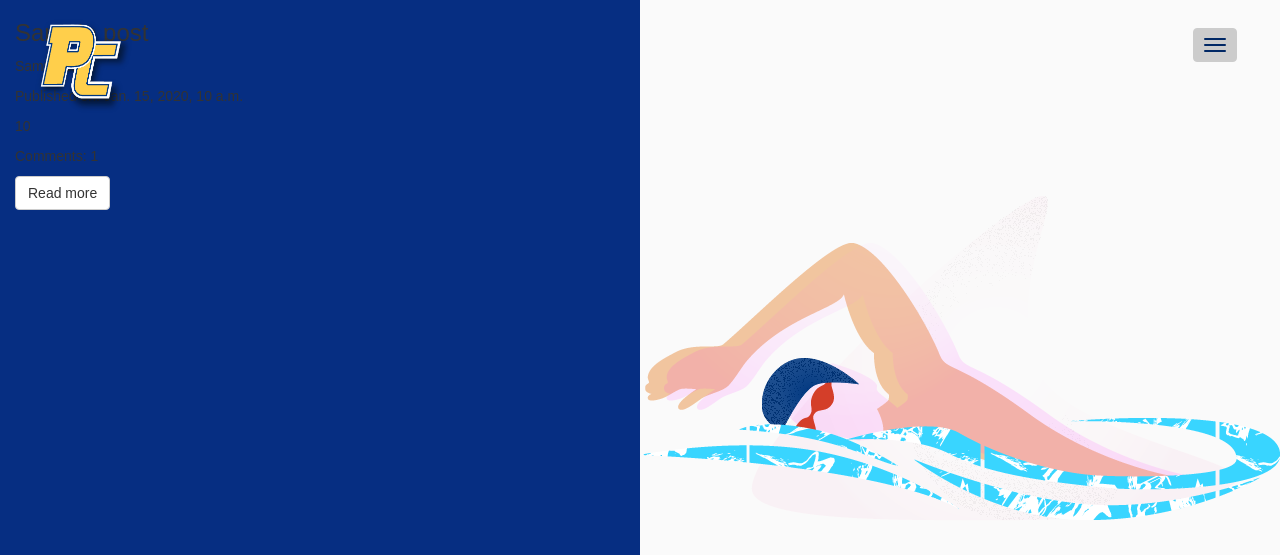
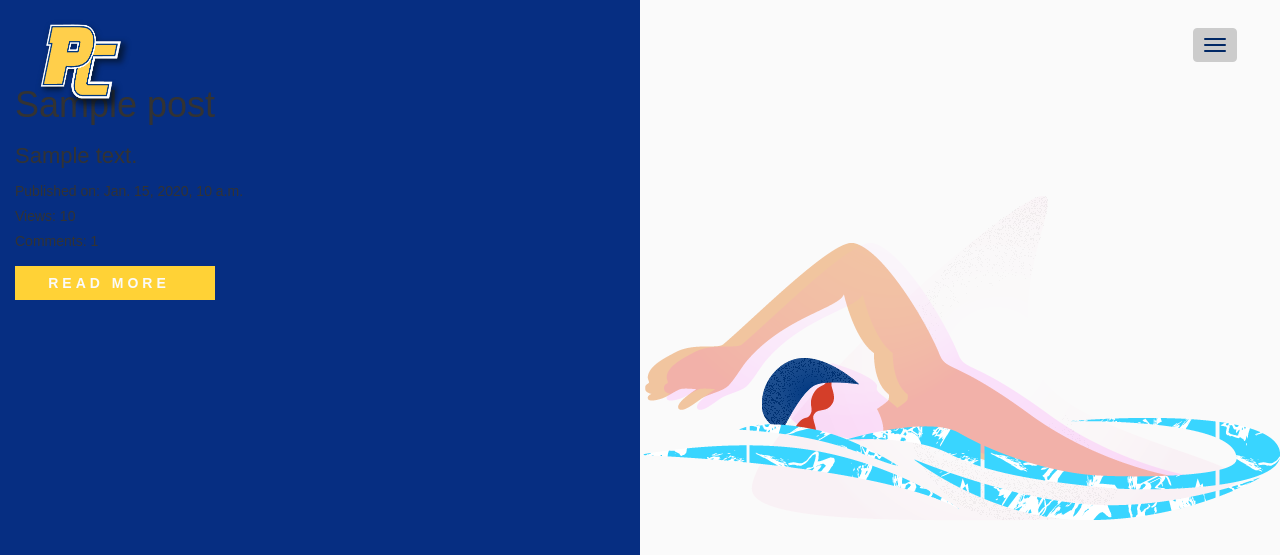
Before and after one commit to david-hub024/PCS_Swimming, a Django app: page /posts/ in a window 1280 px wide. Shown: the top 555 px of the page. Run offline with Django 3.2, Linux system fonts and the light colour scheme; tables that the repository leaves empty hold one stand-in row (values such as "Sample post"); some libraries are stand-ins or nearby versions; some web fonts are replaced.

Commit message:
styling outline for posts and productts, applied to posts

```diff
--- a/home/templates/home/base.html
+++ b/home/templates/home/base.html
@@ -11,6 +11,7 @@
     <script type="text/javascript" src="{% static 'js/jquery.min.js' %}"></script>
     <script type="text/javascript" src="{% static 'js/bootstrap.min.js' %}"></script>
     {% endblock head_js %}
+    <link rel="stylesheet" href="https://use.fontawesome.com/releases/v5.2.0/css/all.css" integrity="sha384-hWVjflwFxL6sNzntih27bfxkr27PmbbK/iSvJ+a4+0owXq79v+lsFkW54bOGbiDQ" crossorigin="anonymous">
     <link href="https://fonts.googleapis.com/css?family=Quicksand" rel="stylesheet">
     <link href="https://fonts.googleapis.com/css?family=Muli" rel="stylesheet">
     <link rel="stylesheet" href="{% static 'css/base.css' %}" type="text/css" />
--- a/posts/templates/posts/posts.html
+++ b/posts/templates/posts/posts.html
@@ -2,22 +2,31 @@
 {% load static from staticfiles %}
 
 {% block content %}
+<br>
+<br>
+<br>
 {% if user.is_authenticated %}
-<div class="container">
+<div class="container posts">
+    <div class="col-xs-hidden col-sm-hidden col-md-5 col-lg-6">
     <br>
     <br>
-<li><a href="{% url 'new_post' %}"> <i class ='fa fa-plus'></i> New Post</a></li>
+<a href="{% url 'new_post' %}" class ='btn btn-md login-btn new-post'> <i class ='fa fa-plus'></i> New Post</a>
+<br>
     {% endif %}
 
     {% for blog in blogs %}
-                <h3>{{ blog.title }}</h3>
-                        <p>{{ blog.content|truncatewords:30 }}</p>
-                        <p><span class="boldtext">Published on:</span> {{ blog.published_date }} </p>
-                        <p>{{blog.views}}</p>
+    <br>
+                <h3 class = 'blog-title'>{{ blog.title }}</h3>
+                <br>
+                        <p class='blog-content'>{{ blog.content|truncatewords:30 }}</p>
+                        <p class ='info'><span class="boldtext">Published on:</span> {{ blog.published_date }} </p>
+                        <p class='info'>Views: {{blog.views}}</p>
 
-                        <p>Comments: {{ blog.comments.count}}</p>
+                        <p class='info'>Comments: {{ blog.comments.count}}</p>
 
-                        <p><a href="{% url 'post_detail' blog.id %}"  class="btn btn-default">Read more</a></p>
+                        <p><a href="{% url 'post_detail' blog.id %}"  class="btn btn-md login-btn new-post">Read more</a></p>
     {% endfor %}
+    <br>
+    </div>
     </div>
     {% endblock content %}
--- a/static/css/base.css
+++ b/static/css/base.css
@@ -153,10 +153,10 @@
         color: #fafafa;
     }
     .swimmer {
-    right: 0%;
-    position: fixed;
-    top: 20%;
-}
+        right: 0%;
+        position: fixed;
+        top: 20%;
+    }
 
 }
 
@@ -338,3 +338,33 @@
     background-color: #fafafa !important;
     color: #424242 !important;
 }
+
+/*POSTS-GENERAL*/
+
+.posts {
+    margin-top: 45px;
+    padding-left: 50px;
+    color: #fafafa;
+}
+
+.new-post {
+    color: #fafafa;
+    width: 200px;
+    padding-left: 0px;
+}
+
+.new-post:hover {
+    color: #FFD236;
+    text-decoration: none;
+}
+
+.blog-title {
+    font-size: 36px;;
+    line-height: 10px
+}
+.blog-content {
+    font-size: 22px;
+}
+.info {
+    margin: 0 0 5px;
+}
```
